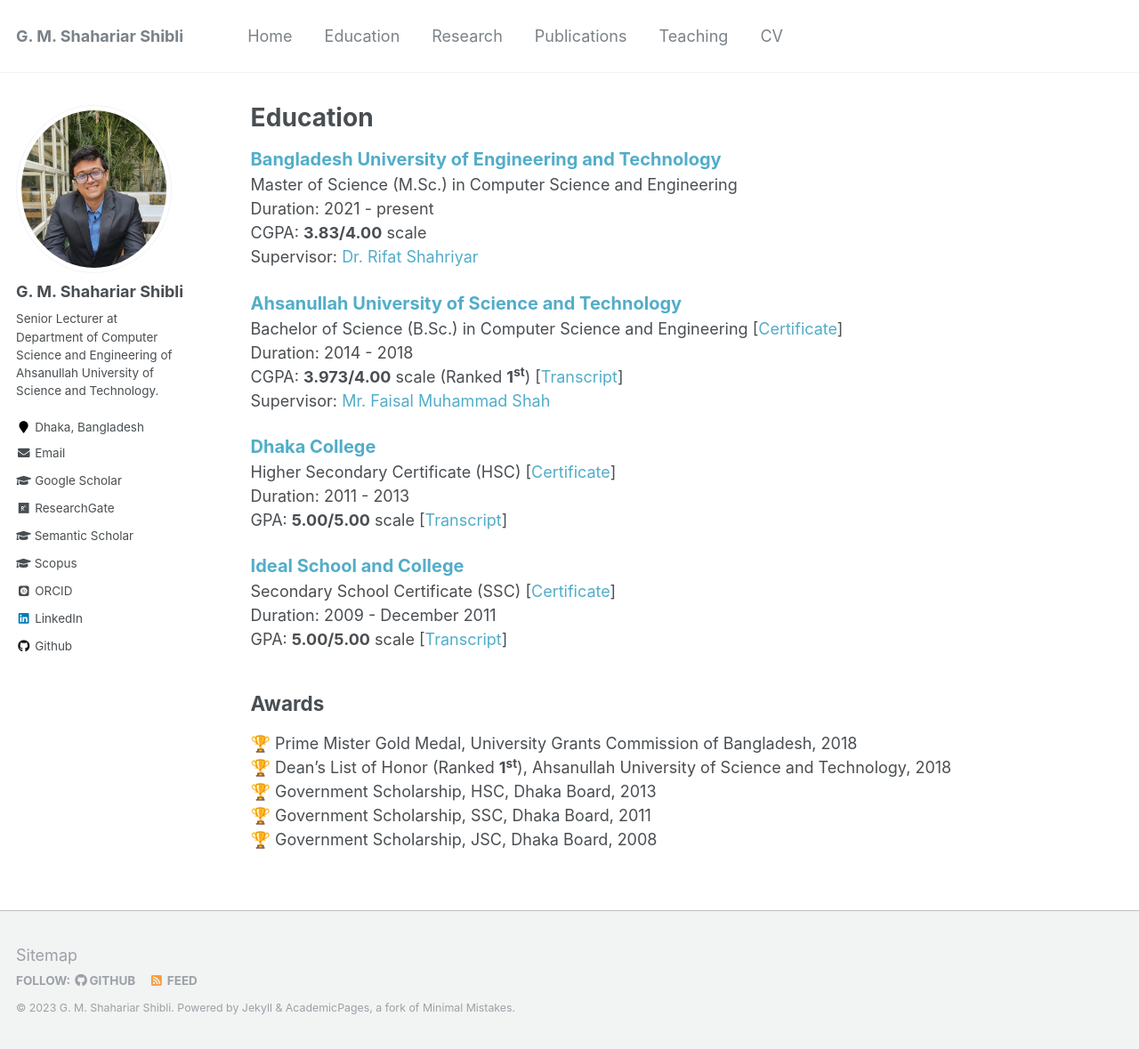
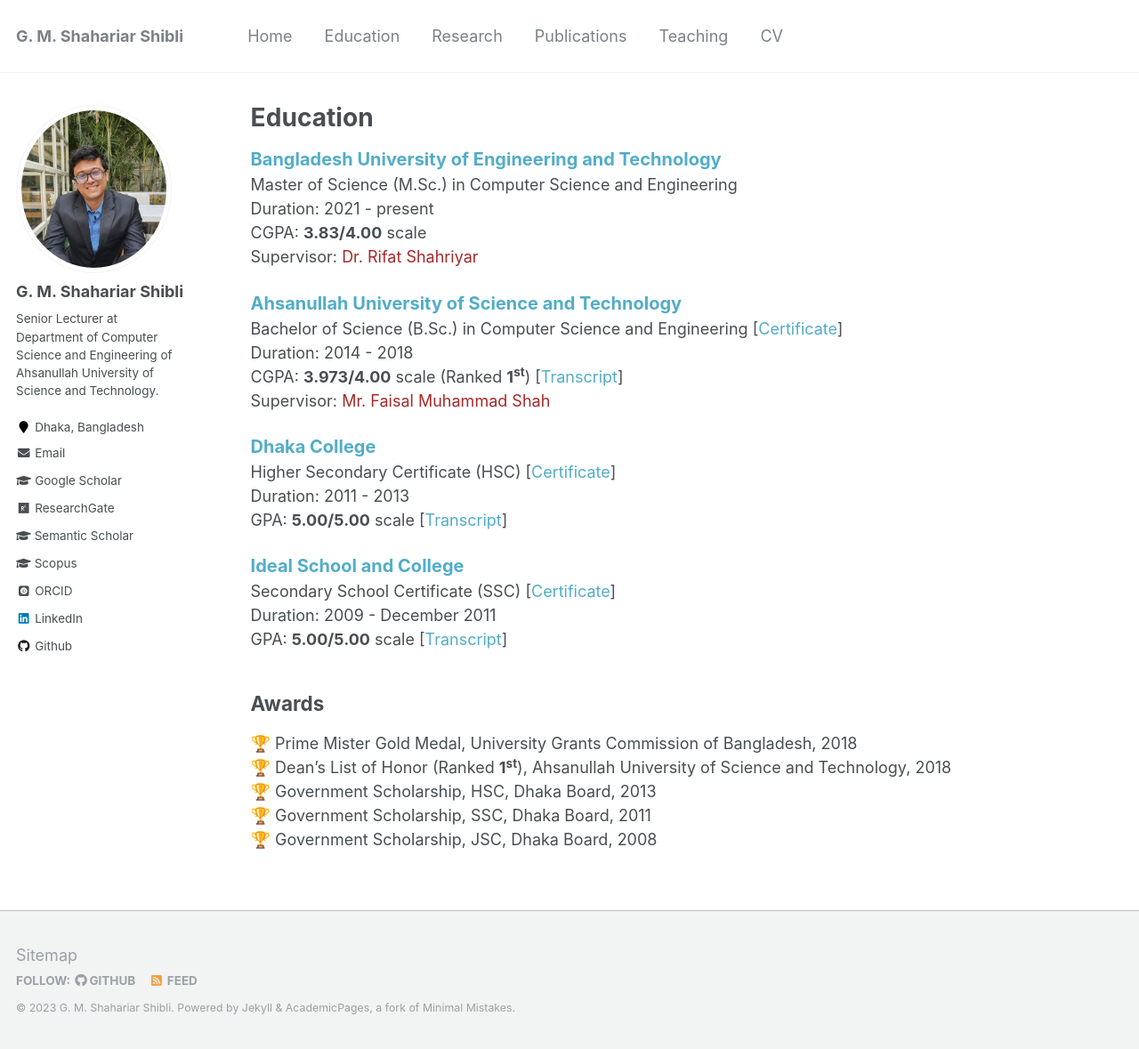
Before and after one commit to shahariar-shibli/shahariar-shibli.github.io, a Jekyll site: the page built from _pages/education.md, in a window 1280 px wide and 1179 px high. Shown: the whole window at 89% size. Built offline with Jekyll 4.4.1, drawn with Linux system fonts in a browser that asks for light colours; some web fonts are replaced.

Commit message:
Update education.md

```diff
--- a/_pages/education.md
+++ b/_pages/education.md
@@ -9,14 +9,14 @@ author_profile: true
 Master of Science (M.Sc.) in Computer Science and Engineering <br/>
 Duration: 2021 - present <br/>
 CGPA: <b>3.83/4.00</b> scale <br/>
-Supervisor: <a href="https://cse.buet.ac.bd/faculty_list/detail/rifat">Dr. Rifat Shahriyar</a><br/>
+Supervisor: <a style="color:brown;" href="https://cse.buet.ac.bd/faculty_list/detail/rifat">Dr. Rifat Shahriyar</a><br/>
 
 <!-- B.Sc. -->
 <span style="color:black; font-size:20px"><b><a href="https://aust.edu" target="_blank">Ahsanullah University of Science and Technology</a></b></span><br/>
 Bachelor of Science (B.Sc.) in Computer Science and Engineering [[Certificate](https://shahariar-shibli.github.io/files/Education/BSc_Certificate.pdf)] <br/>
 Duration: 2014 - 2018 <br/>
 CGPA: <b>3.973/4.00</b> scale (Ranked <b>1<sup>st</sup></b>) [[Transcript](https://shahariar-shibli.github.io/files/Education/BSc_Transcript.pdf)] <br/>
-Supervisor: <a href="https://aust.edu/cse/faculty_member/mr_faisal_muhammad_shah">Mr. Faisal Muhammad Shah</a><br/>
+Supervisor: <a style="color:brown;" href="https://aust.edu/cse/faculty_member/mr_faisal_muhammad_shah">Mr. Faisal Muhammad Shah</a><br/>
 
 <!-- HSC -->
 <span style="color:black; font-size:20px"><b><a href="http://dhakacollege.edu.bd/" target="_blank">Dhaka College</a></b></span><br/>
```
